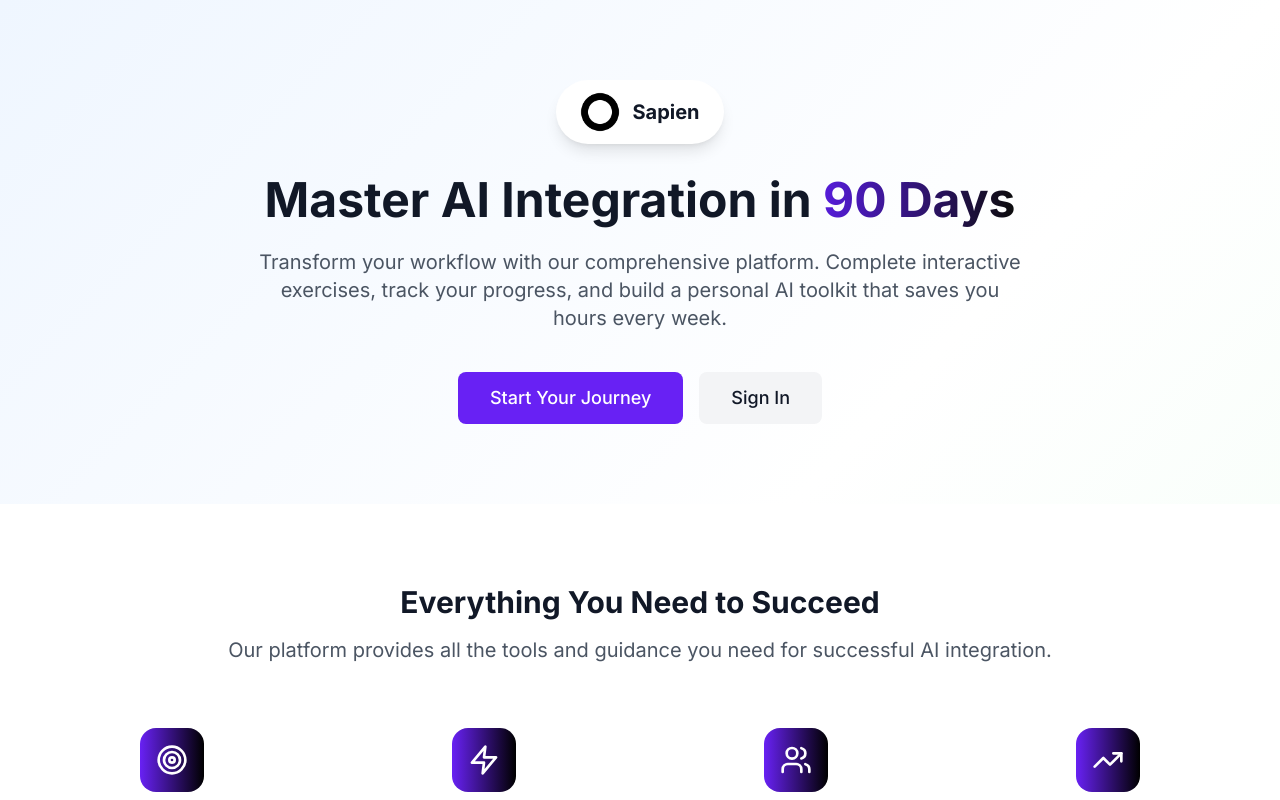
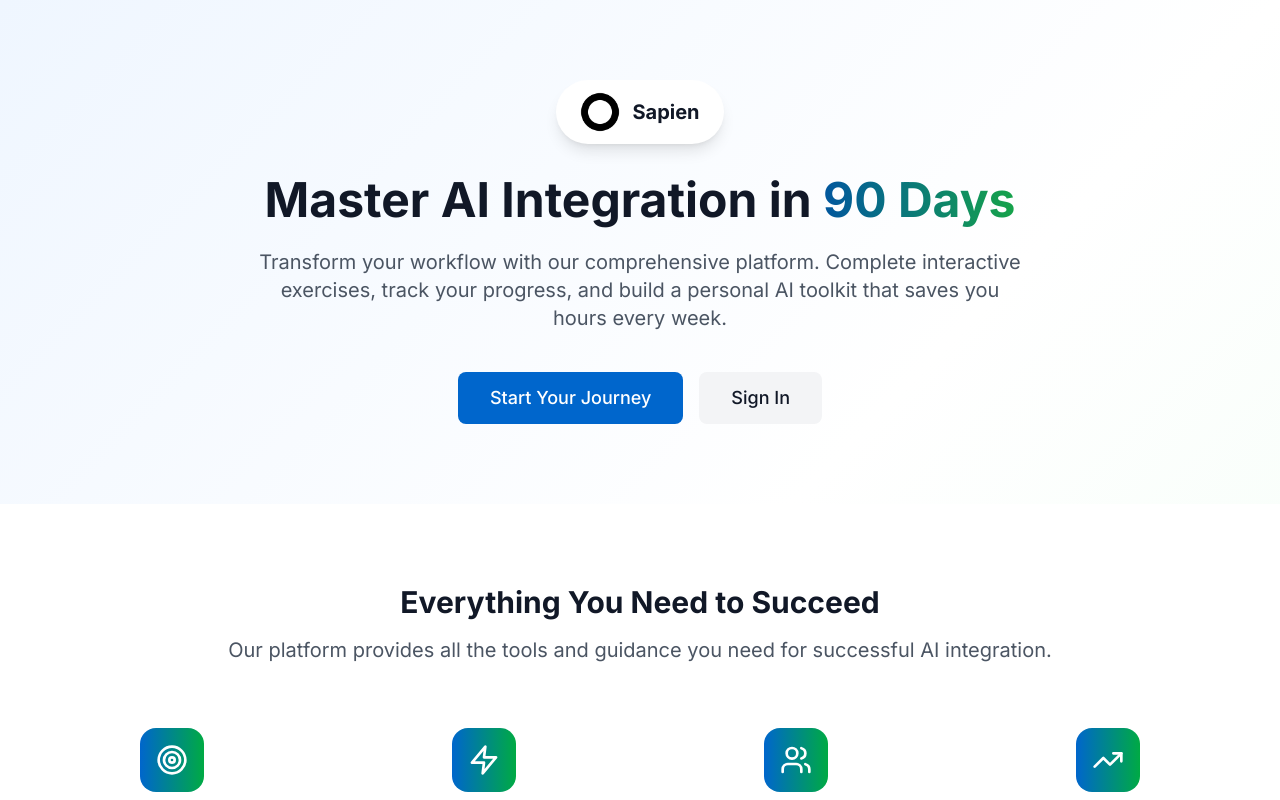
Before and after one commit to sapien-genai/sapienedu, a React (Vite) app: page / in a window 1280 px wide. Shown: the top 800 px of the page. Built offline with nearby package versions, Linux system fonts and the light colour scheme; no server answers.

Commit message:
Updated tailwind.config.js

```diff
--- a/tailwind.config.js
+++ b/tailwind.config.js
@@ -8,28 +8,28 @@ export default {
     extend: {
       colors: {
         primary: {
-          50: '#f3f0ff',
-          100: '#e9e2ff',
-          200: '#d6c9ff',
-          300: '#b8a3ff',
-          400: '#9470ff',
-          500: '#6821F4',
-          600: '#5a1de6',
-          700: '#4c17c2',
-          800: '#3f149e',
-          900: '#35127f',
+          50: '#eff6ff',
+          100: '#dbeafe',
+          200: '#bfdbfe',
+          300: '#93c5fd',
+          400: '#60a5fa',
+          500: '#0066CC',
+          600: '#0052a3',
+          700: '#1d4ed8',
+          800: '#1e40af',
+          900: '#1e3a8a',
         },
         success: {
-          50: '#f0f9ff',
-          100: '#e0f2fe',
-          200: '#bae6fd',
-          300: '#7dd3fc',
-          400: '#38bdf8',
-          500: '#000000',
-          600: '#0c0c0c',
-          700: '#1a1a1a',
-          800: '#262626',
-          900: '#333333',
+          50: '#f0fdf4',
+          100: '#dcfce7',
+          200: '#bbf7d0',
+          300: '#86efac',
+          400: '#4ade80',
+          500: '#00AA44',
+          600: '#16a34a',
+          700: '#15803d',
+          800: '#166534',
+          900: '#14532d',
         },
       },
       fontFamily: {
```
